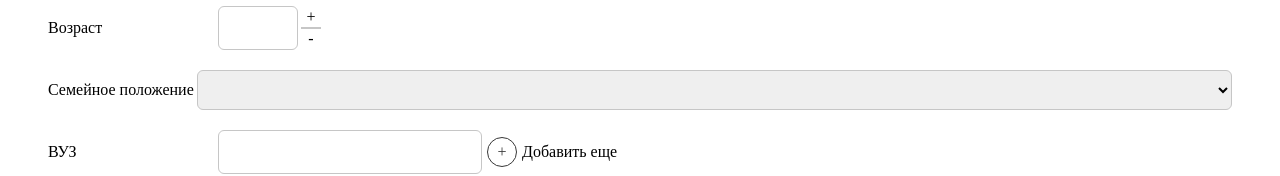
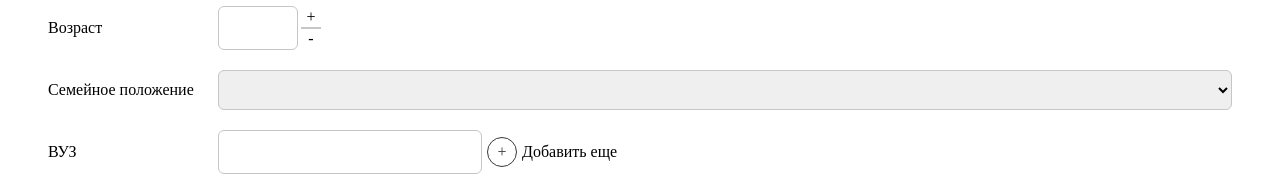
Before and after one commit to olegp306/jsonform, a React (Create React App) app: page / in a window 1280 px wide. Shown: the part 201-377 px from the top of the page. Built offline with nearby package versions, Linux system fonts and the light colour scheme.

Commit message:
Add Select  styles

```diff
--- a/src/components/select/Select.module.scss
+++ b/src/components/select/Select.module.scss
@@ -1,5 +1,5 @@
-.selectWrapper{
-    display: flex;
+.selectWrapper {
+  display: flex;
   justify-content: flex-start;
   align-items: center;
   width: 100%;
@@ -7,12 +7,17 @@
 
 .select {
   margin: 10px 0;
-  border: #C6C6C6 1px solid;
+  border: #c6c6c6 1px solid;
   border-radius: 6px;
   height: 40px;
   width: 100%;
+  padding-left: 10px;
+  &:focus {
+    outline: 0px;
+  }
 }
 
 .label {
   width: 170px;
+  flex-shrink: 0;
 }
```
